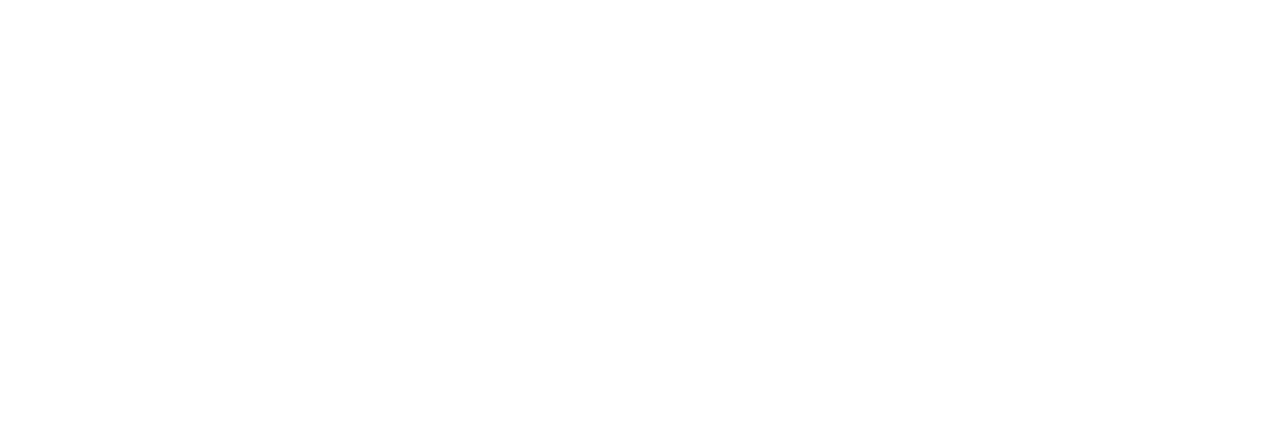
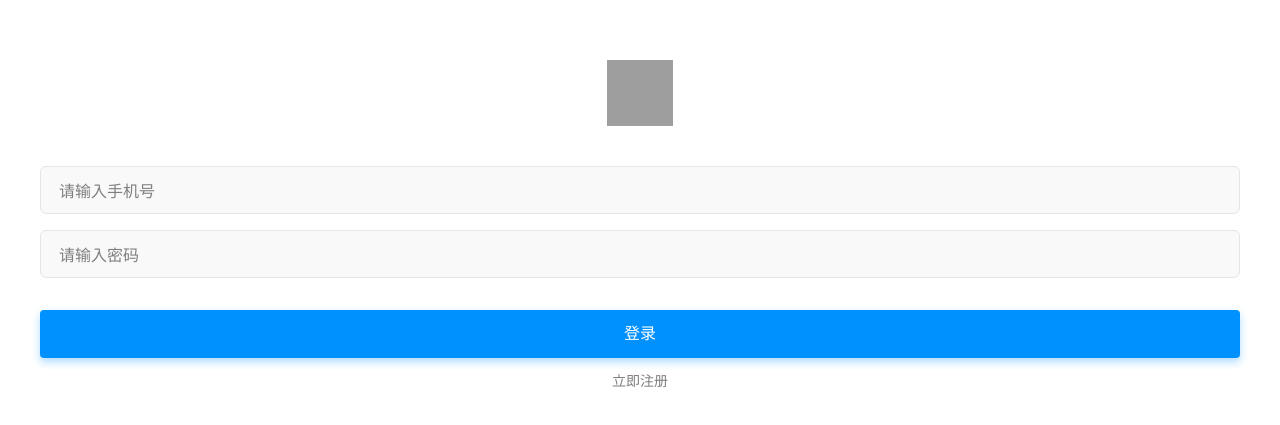
Before and after one commit to heiye1991/vue3-jingdong, a Vue app: page /login in a window 1280 px wide. Before the commit this address had no page. Shown: the part 175-600 px from the top of the page. Built offline with nearby package versions, Linux system fonts and the light colour scheme; grey boxes are pictures that could not be loaded.

Commit message:
登录页面绘制

```diff
--- a/src/router/index.js
+++ b/src/router/index.js
@@ -5,6 +5,11 @@ const routes = [
     path: '/',
     name: 'Home',
     component: () => import('@/views/home/Home.vue'),
+  },
+  {
+    path: '/login',
+    name: 'Login',
+    component: () => import('@/views/login/Login.vue'),
   },
 ]
 
--- a/src/styles/variables.scss
+++ b/src/styles/variables.scss
@@ -1,2 +1,3 @@
 $content-font-color: #333;
+$content-notice-font-color: #7f7f7f;
 $content-bg-color: #f1f1f1;
--- /dev/null
+++ b/src/views/login/Login.vue
@@ -0,0 +1,85 @@
+<template>
+  <div class="wrapper">
+    <img
+      class="wrapper__img"
+      src="http://www.dell-lee.com/imgs/vue3/user.png"
+    />
+    <div class="wrapper__input">
+      <input
+        type="text"
+        placeholder="请输入手机号"
+        class="wrapper__input__content"
+      />
+    </div>
+    <div class="wrapper__input">
+      <input
+        type="password"
+        placeholder="请输入密码"
+        autocomplete="off"
+        class="wrapper__input__content"
+      />
+    </div>
+    <div class="wrapper__login-button">登录</div>
+    <div class="wrapper__login-link">立即注册</div>
+  </div>
+</template>
+
+<script>
+export default {
+  name: 'Login',
+}
+</script>
+
+<style lang="scss" scoped>
+@import '@/styles/variables';
+.wrapper {
+  position: absolute;
+  top: 50%;
+  left: 0;
+  right: 0;
+  transform: translateY(-50%);
+  &__img {
+    display: block;
+    width: 0.66rem;
+    height: 0.66rem;
+    margin: 0 auto 0.4rem;
+  }
+  &__input {
+    box-sizing: border-box;
+    height: 0.48rem;
+    margin: 0 0.4rem 0.16rem;
+    padding: 0 0.16rem;
+    background: #f9f9f9;
+    border: 1px solid #e5e5e5;
+    border-radius: 0.06rem;
+    &__content {
+      width: 100%;
+      line-height: 0.48rem;
+      font-size: 0.16rem;
+      border: none;
+      outline: none;
+      background: none;
+      color: #333;
+      &::placeholder {
+        color: $content-notice-font-color;
+      }
+    }
+  }
+  &__login-button {
+    height: 0.48rem;
+    line-height: 0.48rem;
+    margin: 0.32rem 0.4rem 0.16rem;
+    font-size: 0.16rem;
+    text-align: center;
+    color: #fff;
+    background: #0091ff;
+    box-shadow: 0 0.04rem 0.08rem 0 #addbff;
+    border-radius: 0.04rem;
+  }
+  &__login-link {
+    font-size: 0.14rem;
+    color: $content-notice-font-color;
+    text-align: center;
+  }
+}
+</style>
```
